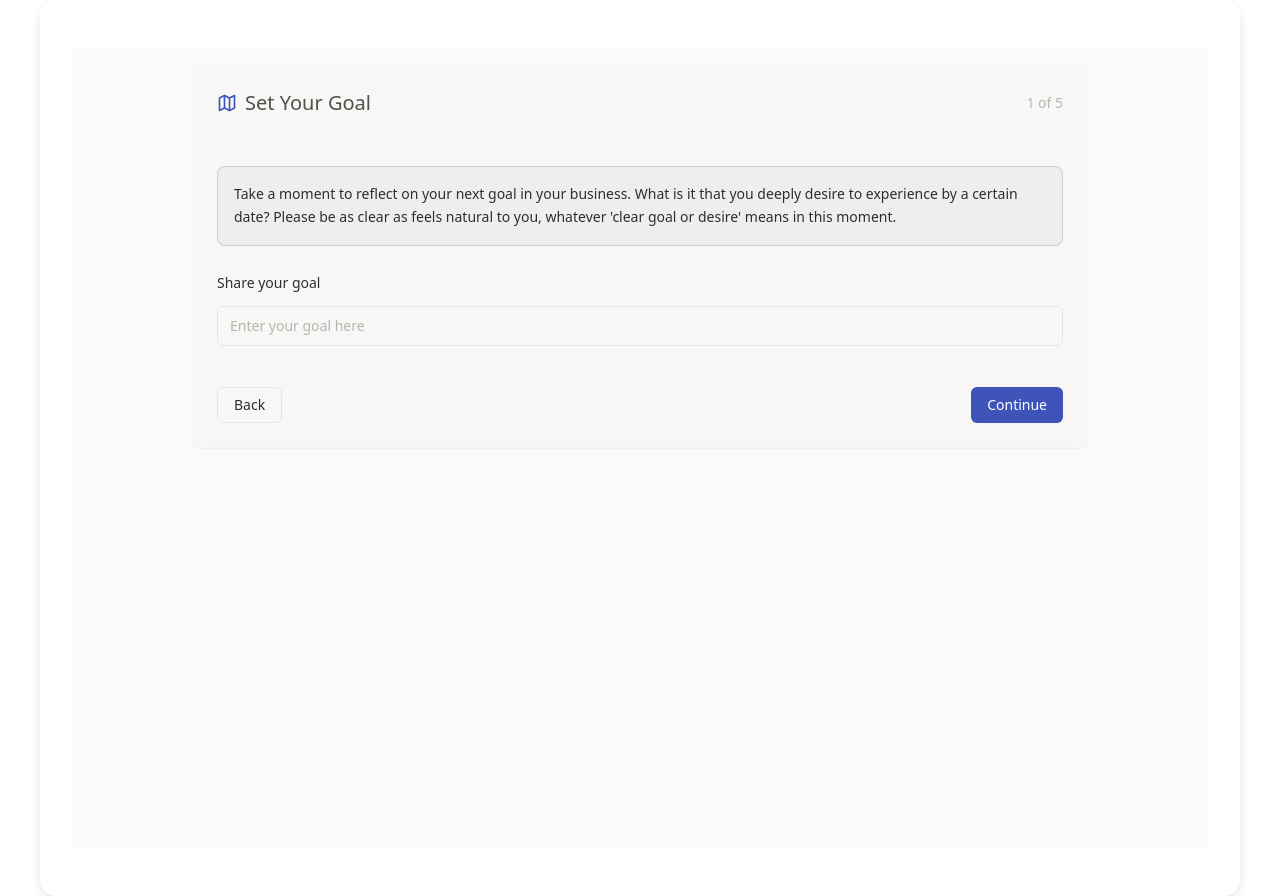
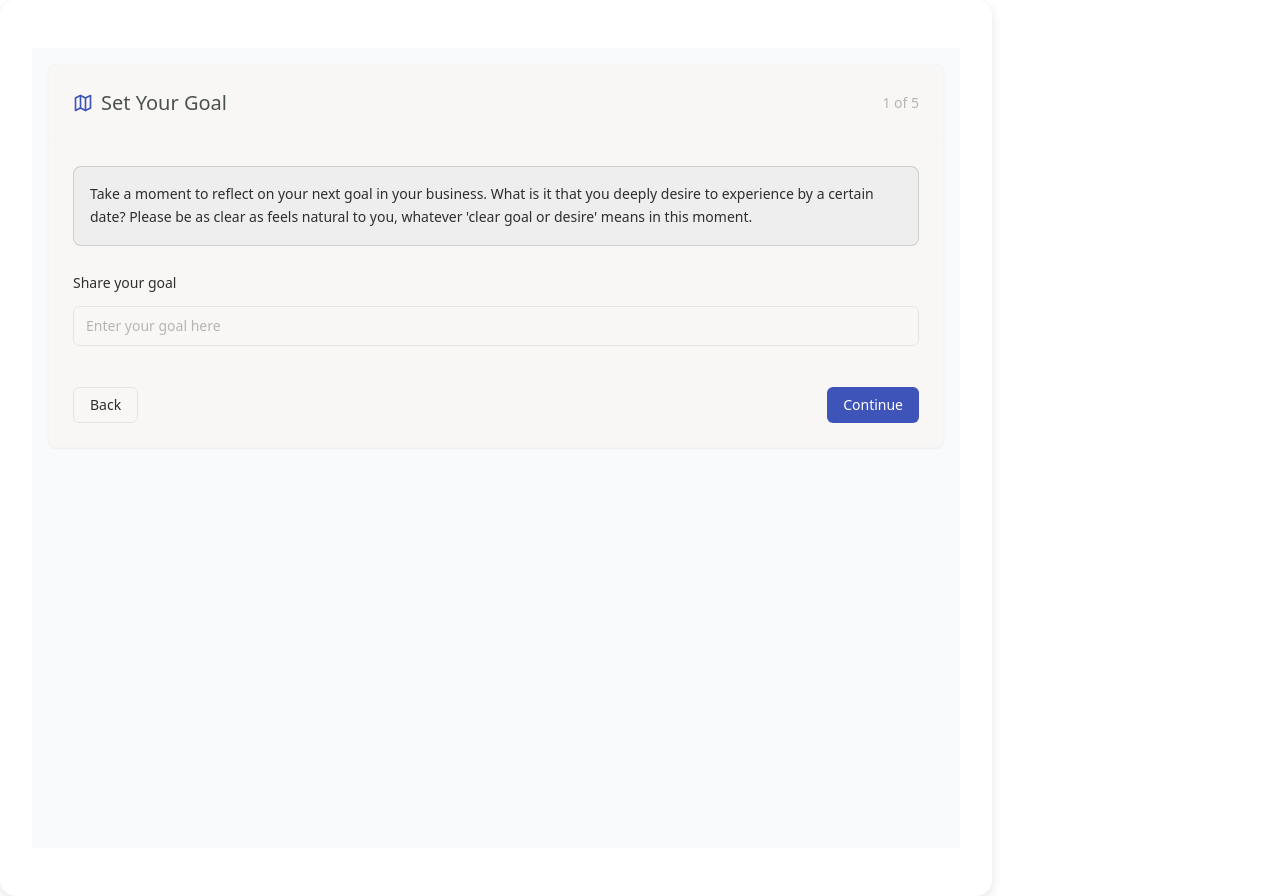
Before and after one commit to peatf/gps-live, a Next.js app: page / in a window 1280 px wide. Built offline with nearby package versions, Linux system fonts and the light colour scheme.

Commit message:
Update globals.css

```diff
--- a/src/styles/globals.css
+++ b/src/styles/globals.css
@@ -5,7 +5,6 @@
 @layer base {
   :root {
     --foreground: 30 10% 15%;
-    --card-foreground: 30 10% 15%;
     --popover: 0 0% 100%;
     --popover-foreground: 30 10% 15%;
     --border: 30 15% 90%;
@@ -14,7 +13,6 @@
     --radius: 0.5rem;
   }
 
-  /* Remove background color from body and html */
   body {
     @apply text-earth antialiased;
     font-feature-settings: "rlig" 1, "calt" 1;
@@ -25,26 +23,37 @@
   }
 }
 
-/* Translucent app container */
+/* Adjusted app container */
 .app-container {
-  backdrop-filter: blur(12px); /* Applies blur */
-  border-radius: 16px; /* Rounds the edges */
-  box-shadow: 0 4px 12px rgba(0, 0, 0, 0.1); /* Subtle shadow for depth */
+  backdrop-filter: blur(12px);
+  background-color: rgba(255, 255, 255, 0.2);
+  border-radius: 16px;
+  box-shadow: 0 4px 12px rgba(0, 0, 0, 0.1);
   padding: 16px;
-  margin: auto;
+  margin: 0 auto;
+  display: inline-block; /* Fits content dynamically */
   max-width: 1200px;
 }
 
-/* Translucent card or form container */
+/* Translucent card and form container */
 .card, .form-container {
-  background-color: rgba(255, 255, 255, 0.2); /* Translucent white */
-  backdrop-filter: blur(12px); /* Adds blur */
+  background-color: transparent; /* Removed the white background */
+  backdrop-filter: blur(12px);
   border-radius: 16px;
   padding: 16px;
-  box-shadow: 0 2px 6px rgba(0, 0, 0, 0.1); /* Subtle shadow */
+  box-shadow: 0 2px 6px rgba(0, 0, 0, 0.1);
 }
 
-/* Existing animations */
+/* Translucent header card */
+.header-card {
+  background-color: rgba(255, 255, 255, 0.2); /* Semi-transparent */
+  backdrop-filter: blur(12px);
+  border-radius: 16px;
+  padding: 16px;
+  box-shadow: 0 2px 6px rgba(0, 0, 0, 0.1);
+}
+
+/* Animations */
 @keyframes fade-in-up {
   0% {
     opacity: 0;
@@ -78,6 +87,7 @@
   }
 }
 
+/* Animation classes */
 .fade-up {
   animation: fade-in-up 0.5s ease-out;
 }
```
